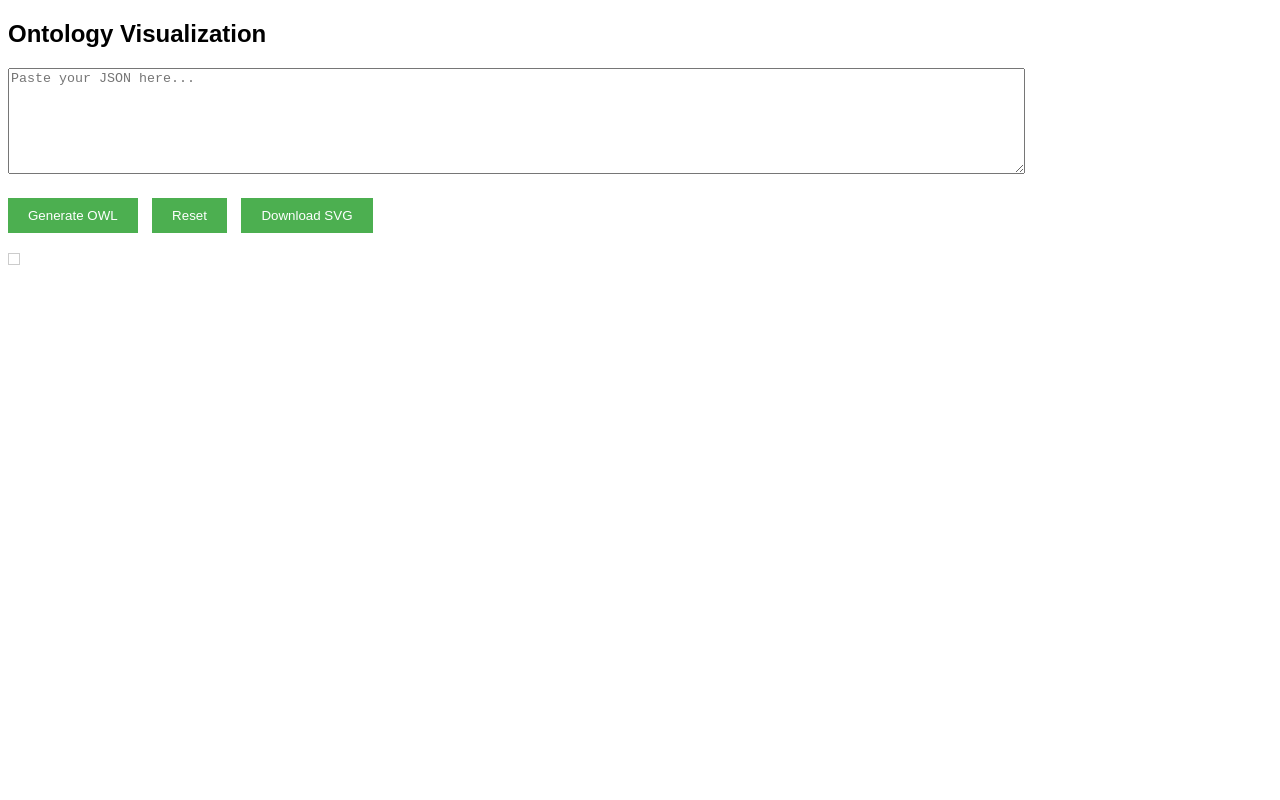
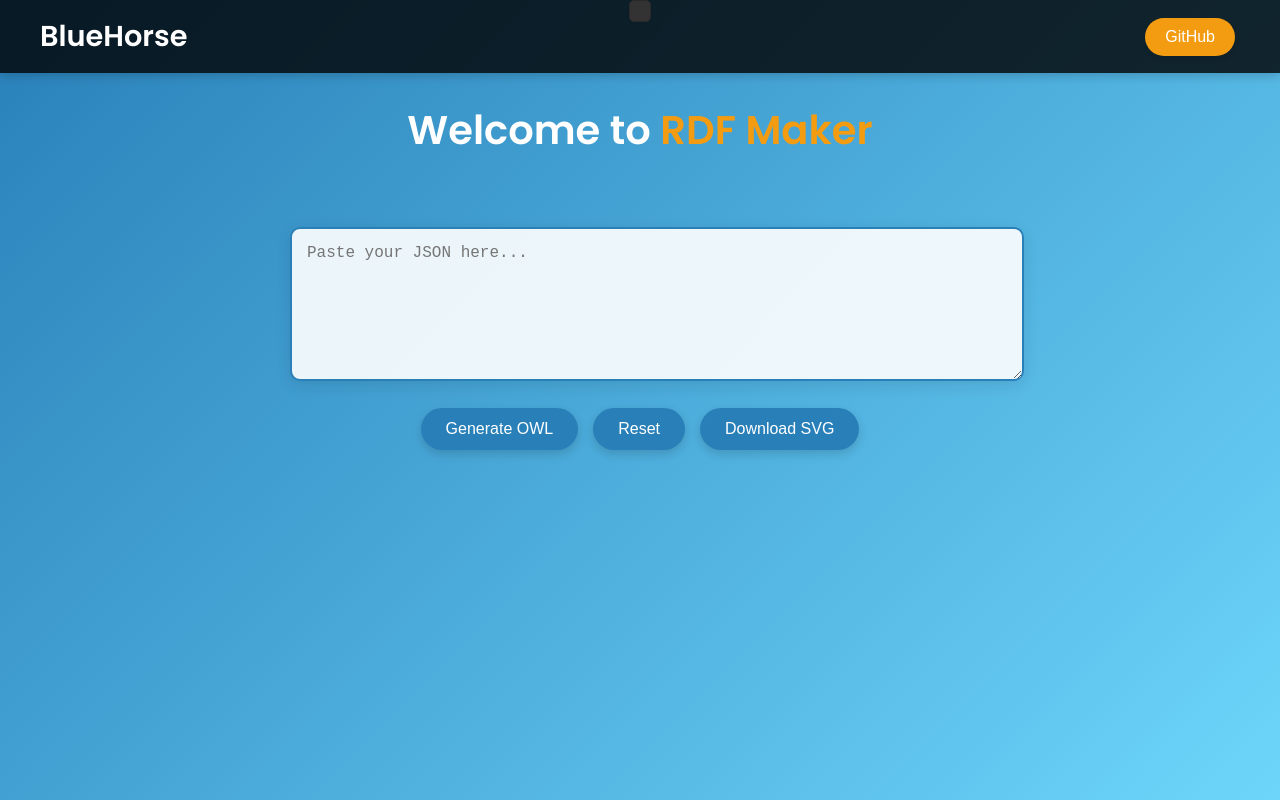
Before and after one commit to gundeeps247/jsontoowl, a plain HTML site: page index.html in a window 1280 px wide. Drawn offline with nearby package versions, Linux system fonts and the light colour scheme.

Commit message:
updated css

```diff
--- a/index.html
+++ b/index.html
@@ -3,17 +3,35 @@
 <head>
     <meta charset="UTF-8">
     <meta name="viewport" content="width=device-width, initial-scale=1.0">
-    <title>Ontology Visualization</title>
+    <title>Ontology Visualization - RDF Maker</title>
     <link rel="stylesheet" href="styles.css">
+    <link href="https://fonts.googleapis.com/css2?family=Poppins:wght@400;600&display=swap" rel="stylesheet">
 </head>
 <body>
-    <h2>Ontology Visualization</h2>
-    <textarea id="jsonInput" placeholder="Paste your JSON here..."></textarea><br>
-    <button id="submitBtn">Generate OWL</button>
-    <button id="resetBtn">Reset</button>
-    <button id="downloadBtn">Download SVG</button>
+    <nav>
+        <div class="nav-container">
+            <div class="logo">BlueHorse</div>
+            <div class="github-login">
+                <a href="https://github.com/Sukhmangill977" target="_blank">
+                    <button>GitHub</button>
+                </a>
+            </div>
+        </div>
+    </nav>
+
+    <h1>Welcome to <span class="highlight">RDF Maker</span></h1>
+
+    <div class="content">
+        <textarea id="jsonInput" placeholder="Paste your JSON here..."></textarea>
+        <div class="button-container">
+            <button id="submitBtn">Generate OWL</button>
+            <button id="resetBtn">Reset</button>
+            <button id="downloadBtn">Download SVG</button>
+        </div>
+    </div>
 
     <div id="ontology"></div>
+
     <script src="https://d3js.org/d3.v6.min.js"></script>
     <script src="script.js"></script>
 </body>
--- a/styles.css
+++ b/styles.css
@@ -1,34 +1,137 @@
+/* Global Styles */
 body {
-    font-family: Arial, sans-serif;
+    font-family: 'Poppins', sans-serif;
+    margin: 0;
+    padding: 0;
+    background: linear-gradient(135deg, #2980b9, #6dd5fa);
+    color: #2c3e50;
+    display: flex;
+    flex-direction: column;
+    align-items: center;
+    min-height: 100vh;
+}
+
+h1 {
+    font-size: 2.5rem;
+    color: #fff;
+    margin-top: 100px;
+    text-align: center;
+}
+
+h1 .highlight {
+    color: #f39c12;
+}
+
+/* Full-width Navbar */
+nav {
+    width: 100%;
+    background-color: rgba(0, 0, 0, 0.8);
+    position: fixed;
+    top: 0;
+    left: 0;
+    z-index: 1000;
+    box-shadow: 0px 2px 10px rgba(0, 0, 0, 0.2);
+}
+
+.nav-container {
+    max-width: 1200px;
+    margin: 0 auto;
+    display: flex;
+    justify-content: space-between;
+    align-items: center;
+    padding: 15px 30px;
+}
+
+.logo {
+    color: white;
+    font-size: 1.8rem;
+    font-weight: 600;
+}
+
+.github-login button {
+    padding: 10px 20px;
+    background: #f39c12;
+    color: #fff;
+    border: none;
+    border-radius: 30px;
+    font-size: 1rem;
+    cursor: pointer;
+    transition: transform 0.3s ease, background-color 0.3s ease;
+}
+
+.github-login button:hover {
+    background: #e67e22;
+    transform: scale(1.05);
+}
+
+.github-login {
+    margin-right: 5px; /* Added 5px margin from the right */
+}
+
+/* Main Content Styles */
+.content {
+    width: 90%;
+    max-width: 700px;
+    text-align: center;
+    margin: 40px auto;
 }
 
 textarea {
-    width: 80%;
-    height: 100px;
-    margin-bottom: 20px;
+    width: 100%;
+    height: 120px;
+    padding: 15px;
+    border-radius: 10px;
+    border: 2px solid #2980b9;
+    font-size: 1rem;
+    color: #2c3e50;
+    background: rgba(255, 255, 255, 0.9);
+    box-shadow: 0 4px 15px rgba(0, 0, 0, 0.1);
+    transition: box-shadow 0.3s ease;
+}
+
+textarea:focus {
+    outline: none;
+    box-shadow: 0 6px 25px rgba(0, 0, 0, 0.2);
+}
+
+.button-container {
+    display: flex;
+    justify-content: center;
+    gap: 15px;
+    margin-top: 20px;
 }
 
 button {
-    padding: 10px 20px;
-    background-color: #4CAF50;
+    padding: 12px 25px;
+    background-color: #2980b9;
     color: white;
     border: none;
+    border-radius: 25px;
+    font-size: 1rem;
     cursor: pointer;
-    margin-right: 10px;
+    transition: background-color 0.3s, box-shadow 0.3s, transform 0.3s ease;
+    box-shadow: 0px 4px 10px rgba(0, 0, 0, 0.15);
 }
 
 button:hover {
-    background-color: #45a049;
+    background-color: #3498db;
+    transform: translateY(-3px);
+    box-shadow: 0px 8px 20px rgba(0, 0, 0, 0.25);
 }
 
+/* Ontology Styles */
 #ontology {
-    margin-top: 20px;
-    position: relative;
+    margin-top: 30px;
+    width: 90%;
+    max-width: 800px;
 }
 
 svg {
-    background-color: #f0f0f0;
-    border: 1px solid #ccc;
+    width: 100%;
+    height: 500px;
+    background-color: white;
+    border-radius: 10px;
+    box-shadow: 0 4px 15px rgba(0, 0, 0, 0.1);
 }
 
 .node {
@@ -37,14 +140,17 @@ svg {
 }
 
 text {
-    font-size: 12px;
+    font-size: 14px;
 }
 
 .tooltip {
     position: absolute;
     background-color: #fff;
     border: 1px solid #ccc;
-    padding: 5px;
+    padding: 10px;
     font-size: 12px;
     pointer-events: none;
+    box-shadow: 0 4px 15px rgba(0, 0, 0, 0.1);
+    border-radius: 5px;
+    color: #2c3e50;
 }
```
